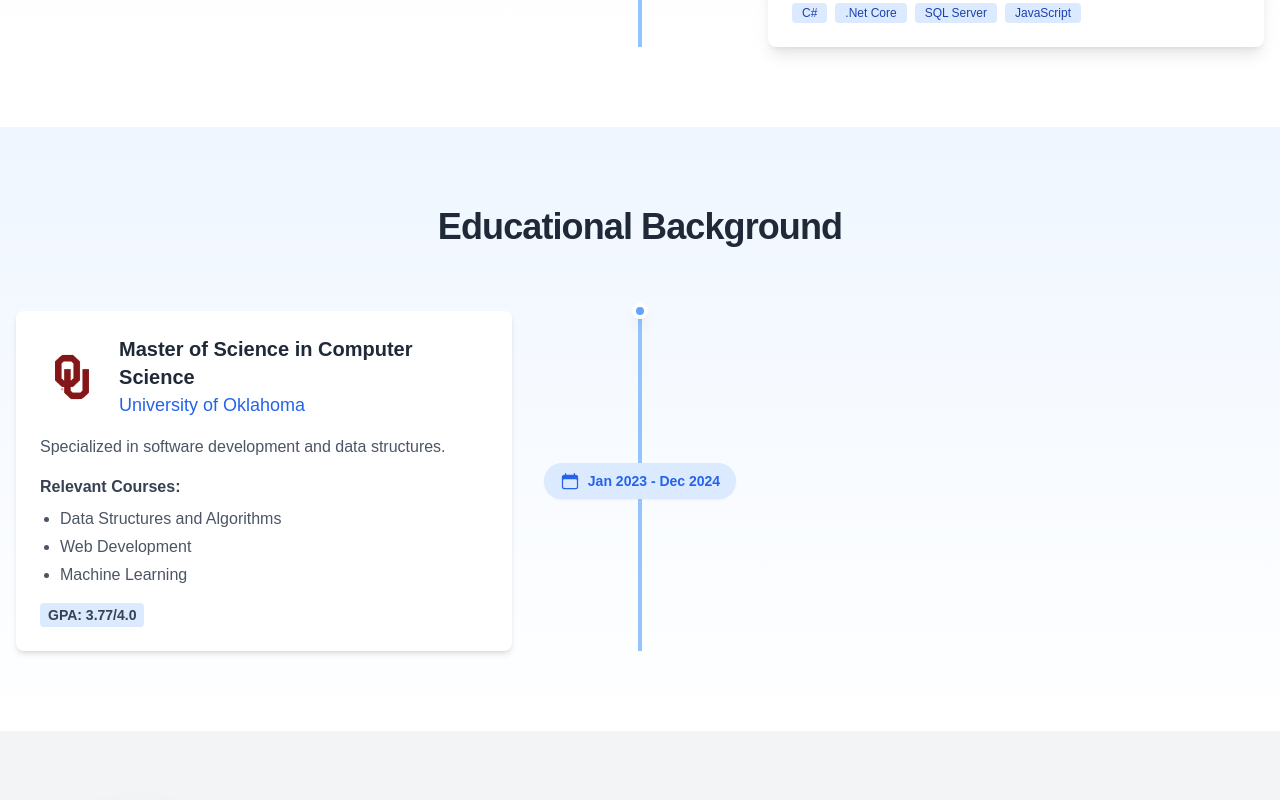
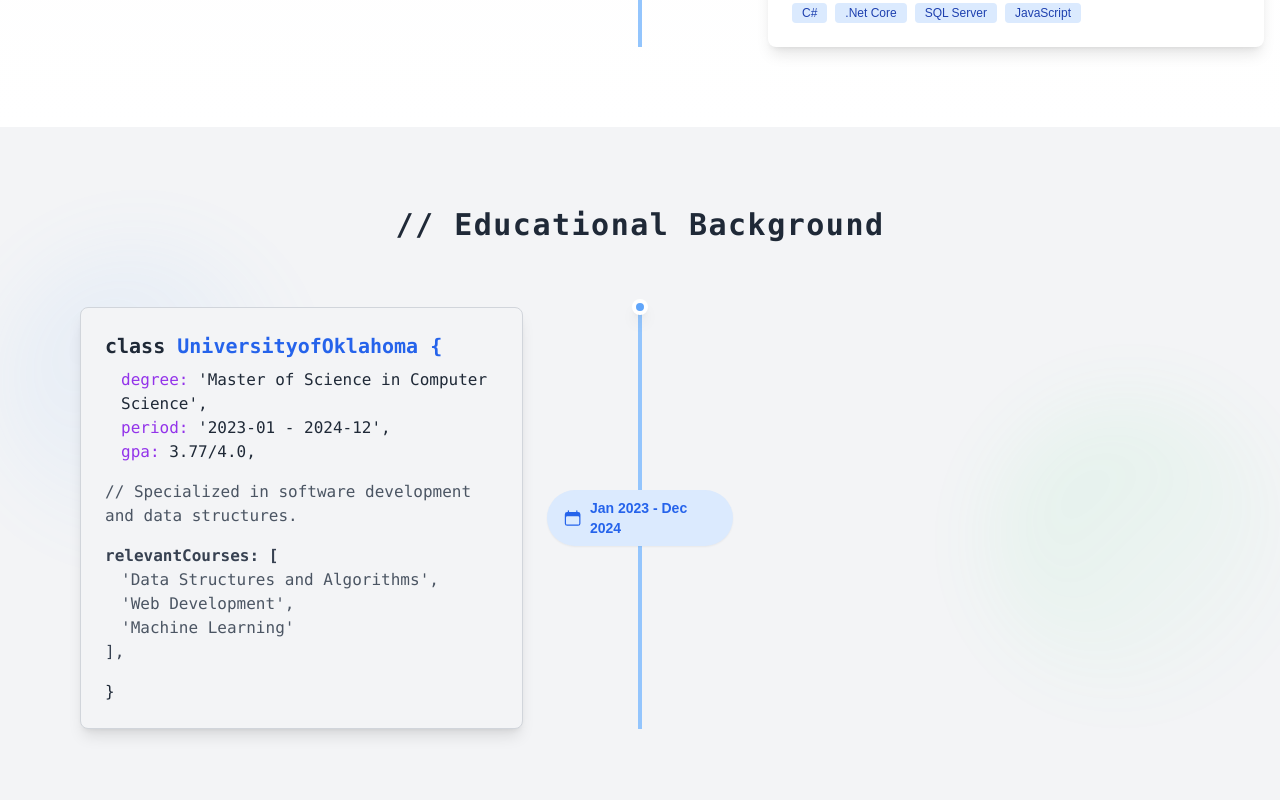
Before and after one commit to sriram-boddeda/sriram-boddeda.github.io, a Next.js app: page / in a window 1280 px wide. Shown: the part 3660-4460 px from the top of the page. Built offline with nearby package versions, Linux system fonts and the light colour scheme.

Commit message:
Refactor Education component styles and add motion animations

```diff
--- a/components/Education.tsx
+++ b/components/Education.tsx
@@ -1,7 +1,8 @@
+import React from "react";
 import { EducationData } from "@/types/portfolioTypes";
-import React from "react";
 import EducationCard from "./EducationCard";
 import TimelineDateRange from "./TimelineDateRange";
+import { motion } from "framer-motion";
 
 interface EducationsProps {
   data: EducationData[];
@@ -11,21 +12,40 @@ const Education: React.FC<EducationsProps> = ({ data }) => {
   return (
     <section
       id="education"
-      className="py-20 bg-gradient-to-b from-blue-50 to-white dark:from-gray-900 dark:to-gray-800"
+      className="py-20 bg-gray-100 dark:bg-[#121212] text-gray-800 dark:text-[#dcdcdc]"
     >
-      <div className="container mx-auto px-4 relative">
-        <h2 className="text-4xl font-extrabold text-center text-gray-800 dark:text-white mb-16 tracking-tight">
-          Educational Background
+      <div className="container mx-auto px-6 md:px-12 lg:px-16 xl:px-20 relative">
+        {/* Background Elements */}
+        <div className="absolute inset-0 w-full h-full pointer-events-none">
+          <div className="absolute top-10 left-0 w-72 h-72 bg-gradient-to-br from-blue-400 to-transparent dark:from-blue-700 rounded-full opacity-10 dark:opacity-20 filter blur-2xl"></div>
+          <div className="absolute bottom-10 right-0 w-72 h-72 bg-gradient-to-br from-green-400 to-transparent dark:from-green-700 rounded-full opacity-10 dark:opacity-20 filter blur-2xl"></div>
+        </div>
+
+        <motion.div
+          initial={{ opacity: 0, y: 50 }}
+          animate={{ opacity: 1, y: 0 }}
+          transition={{ duration: 0.8 }}
+          className="relative z-10"
+        >
+          <h2 className="text-3xl font-mono font-semibold tracking-wider text-gray-800 dark:text-[#dcdcdc] mb-16 text-center">
+            // Educational Background
           </h2>
+
           <div className="relative">
             {/* Timeline - hidden on mobile */}
             <div className="absolute left-1/2 transform -translate-x-1/2 h-full w-1 bg-blue-300 dark:bg-blue-700 hidden md:block"></div>
 
             <div className="space-y-12">
               {data.map((edu, index) => (
-              <div key={edu.id || index} className="relative">
+                <motion.div
+                  key={edu.id || index}
+                  className="relative"
+                  initial={{ opacity: 0, y: 50 }}
+                  animate={{ opacity: 1, y: 0 }}
+                  transition={{ duration: 0.5, delay: index * 0.1 }}
+                >
                   {/* Timeline node - hidden on mobile */}
-                <div className="absolute left-1/2 top-0 transform -translate-x-1/2 -translate-y-1/2 w-4 h-4 bg-blue-400 dark:bg-blue-600 rounded-full border-4 border-white dark:border-gray-800 shadow-lg z-20 hidden md:block"></div>
+                  <div className="absolute left-1/2 top-0 transform -translate-x-1/2 -translate-y-1/2 w-4 h-4 bg-blue-400 dark:bg-blue-600 rounded-full border-4 border-white dark:border-[#121212] shadow-lg z-20 hidden md:block"></div>
 
                   {/* Education card */}
                   <div className="md:flex md:items-center">
@@ -50,10 +70,11 @@ const Education: React.FC<EducationsProps> = ({ data }) => {
                       )}
                     </div>
                   </div>
-              </div>
+                </motion.div>
               ))}
             </div>
           </div>
+        </motion.div>
       </div>
     </section>
   );
--- a/components/EducationCard.tsx
+++ b/components/EducationCard.tsx
@@ -1,5 +1,6 @@
 import React from "react";
 import { EducationData } from "../types/portfolioTypes";
+import { motion } from "framer-motion";
 
 interface EducationProps {
   data: EducationData;
@@ -8,57 +9,67 @@ interface EducationProps {
 
 const EducationCard: React.FC<EducationProps> = ({ data, isLeft }) => {
   return (
-    <div
-      className={`bg-white dark:bg-gray-800 rounded-lg shadow-md p-6 transition duration-300 ease-in-out hover:shadow-lg ${
+    <motion.div
+      className={`bg-gray-100 dark:bg-[#1e1e1e] text-gray-800 dark:text-[#dcdcdc] rounded-lg shadow-lg overflow-hidden border border-gray-300 dark:border-gray-700 ${
         isLeft ? "md:mr-6" : "md:ml-6"
       }`}
+      initial={{ opacity: 0, y: 20 }}
+      animate={{ opacity: 1, y: 0 }}
+      transition={{ duration: 0.5 }}
+      whileHover={{ y: -5, boxShadow: "0 25px 50px -12px rgba(0, 0, 0, 0.25)" }}
     >
-      <div className="flex flex-col md:flex-row items-center">
-        <div className="w-16 h-16 rounded-full bg-white flex items-center justify-center mb-4 md:mb-0 md:mr-4">
-          {data.logo ? (
-            <img
-              src={data.logo}
-              alt={data.institution}
-              className="w-12 h-12 rounded-full"
-            />
-          ) : (
-            <span className="text-2xl font-bold text-blue-600 dark:text-blue-400">
-              {data.institution[0]}
-            </span>
+      <div className="p-6 font-mono">
+        <h2 className="text-xl font-bold text-blue-600 dark:text-blue-400 mb-2">
+          <span className="text-gray-800 dark:text-green-400">class</span>{" "}
+          {data.institution.replace(/\s+/g, "")} {"{"}
+        </h2>
+        <div className="pl-4">
+          <p>
+            <span className="text-purple-600 dark:text-purple-400">
+              degree:
+            </span>{" "}
+            '{data.degree}',
+          </p>
+          <p>
+            <span className="text-purple-600 dark:text-purple-400">
+              period:
+            </span>{" "}
+            '{`${data.startDate} - ${data.endDate}`}',
+          </p>
+          {data.gpa && (
+            <p>
+              <span className="text-purple-600 dark:text-purple-400">gpa:</span>{" "}
+              {data.gpa},
+            </p>
           )}
         </div>
-        <div className="text-center md:text-left flex-grow">
-          <h2 className="text-xl font-bold text-gray-800 dark:text-white">
-            {data.degree}
-          </h2>
-          <h3 className="text-lg text-blue-600 dark:text-blue-400">
-            {data.institution}
-          </h3>
+
+        <div className="mt-4">
+          <p className="text-gray-600 dark:text-gray-400">
+            // {data.description}
+          </p>
         </div>
-      </div>
-      <p className="text-gray-600 dark:text-gray-300 mt-4">
-        {data.description}
-      </p>
+
         {data.relevantCourses && data.relevantCourses.length > 0 && (
           <div className="mt-4">
-          <h4 className="text-md font-semibold text-gray-700 dark:text-gray-200">
-            Relevant Courses:
-          </h4>
-          <ul className="list-disc list-outside ml-5 text-gray-600 dark:text-gray-300 space-y-1 mt-2">
+            <p className="font-semibold text-gray-700 dark:text-gray-300">
+              relevantCourses: [
+            </p>
+            <ul className="list-none pl-4 text-gray-600 dark:text-gray-400">
               {data.relevantCourses.map((course, index) => (
-              <li key={index}>{course}</li>
+                <li key={index}>
+                  '{course}'
+                  {index !== data.relevantCourses.length - 1 ? "," : ""}
+                </li>
               ))}
             </ul>
+            <p className="text-gray-700 dark:text-gray-300">],</p>
           </div>
         )}
-      {data.gpa && (
-        <div className="mt-4">
-          <span className="text-sm font-semibold text-gray-700 dark:text-gray-200 bg-blue-100 dark:bg-blue-900 px-2 py-1 rounded">
-            GPA: {data.gpa}
-          </span>
+
+        <p className="mt-4 text-gray-800 dark:text-green-400">{"}"}</p>
       </div>
-      )}
-    </div>
+    </motion.div>
   );
 };
 
```
Lines whose indentation alone changed are shown as unchanged.
